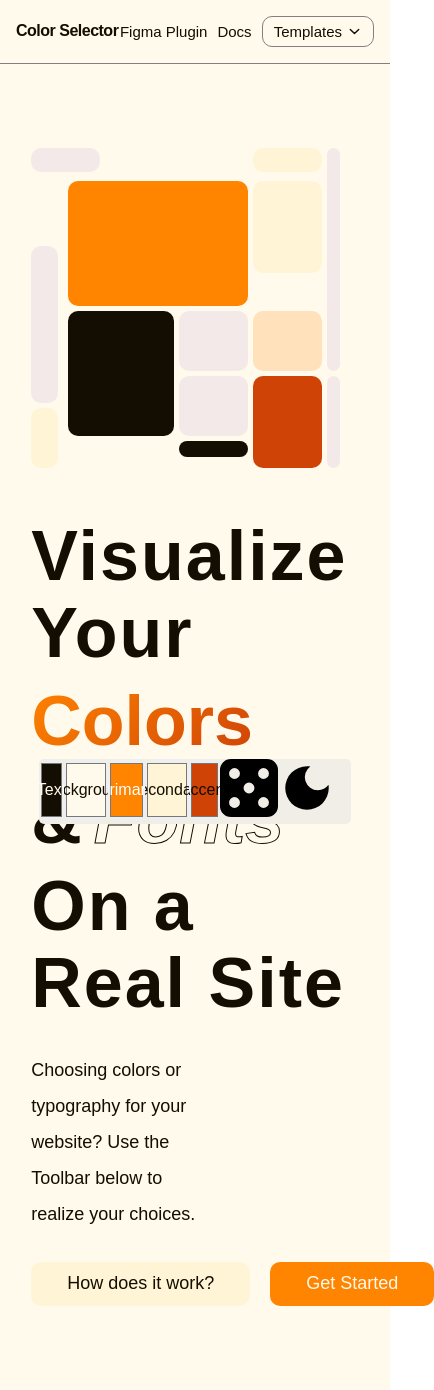
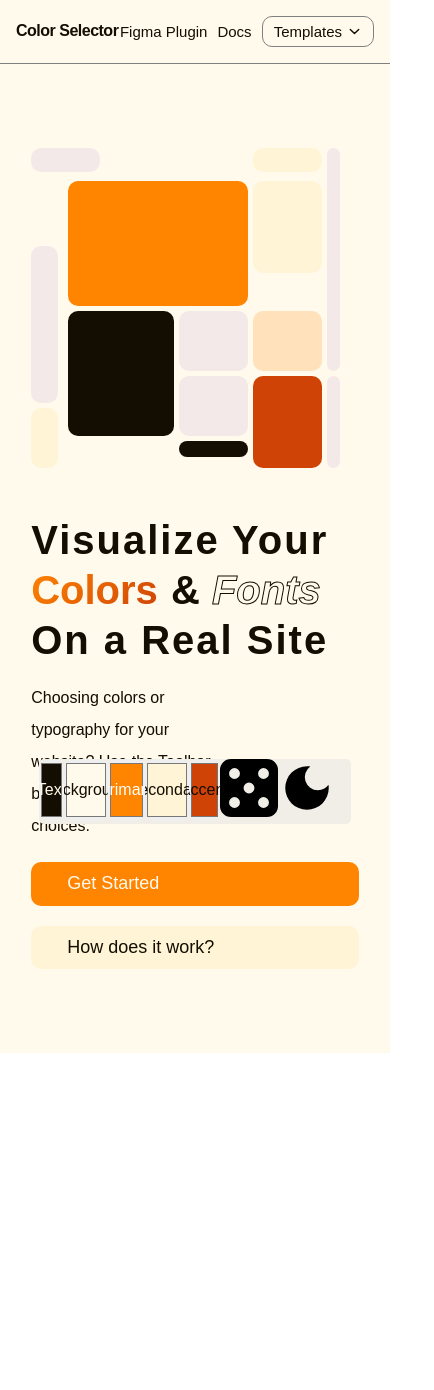
Before and after one commit to eduarf/visualize-colors, a React (Vite) app: page / in a window 390 px wide. Shown: the whole page, 434 px wide, since content can reach past the window. After the commit the page ends 1053 px from the top, so only its background shows below. Built offline with nearby package versions, Linux system fonts and the light colour scheme; a web font is replaced by a local one.

Commit message:
HeroText responsive

```diff
--- a/src/components/buttons/PrimaryButton.jsx
+++ b/src/components/buttons/PrimaryButton.jsx
@@ -7,7 +7,7 @@ const StyledPrimaryButton = styled.a`
   color: var(--color-background);
   border-radius: 1rem;
   transition: transform ease 0.2s, box-shadow ease 0.2s;
-  display: inline-block;
+  display: block;
   font-size: 1.8rem;
   z-index: 2;
   white-space: nowrap;
--- a/src/components/hero/comps/HeroText.jsx
+++ b/src/components/hero/comps/HeroText.jsx
@@ -7,6 +7,9 @@ const StyledHeroText = styled.div`
   flex-direction: column;
   align-items: flex-start;
   gap: 3rem;
+  @media only screen and (max-width: 768px){
+    gap: 2rem;
+  }
 `;
 const StyledHeader = styled.h1`
   font-size: 7rem;
@@ -14,6 +17,15 @@ const StyledHeader = styled.h1`
   letter-spacing: 2px;
   line-height: 1.1;
   color: var(--color-text);
+  @media only screen and (max-width: 1000px){
+    font-size: 6rem;
+  }
+  @media only screen and (max-width: 768px){
+    font-size: 5rem;
+  }
+  @media only screen and (max-width: 500px){
+    font-size: 4rem;
+  }
   span.color-effect {
     letter-spacing: 0;
     background-image: linear-gradient(
@@ -42,11 +54,18 @@ const StyledPara = styled.p`
   font-weight: 400;
   line-height: 2;
   color: var(--color-text);
+  @media only screen and (max-width: 500px){
+    font-size: 1.6rem;
+  }
 `;
 
 const StyledButtonContainer = styled.div`
     display: flex;
     gap: 2rem;
+    @media only screen and (max-width: 1000px){
+      flex-direction: column-reverse;
+      width: 100%;
+    }
 `;
 
 export default function HeroText() {
```
